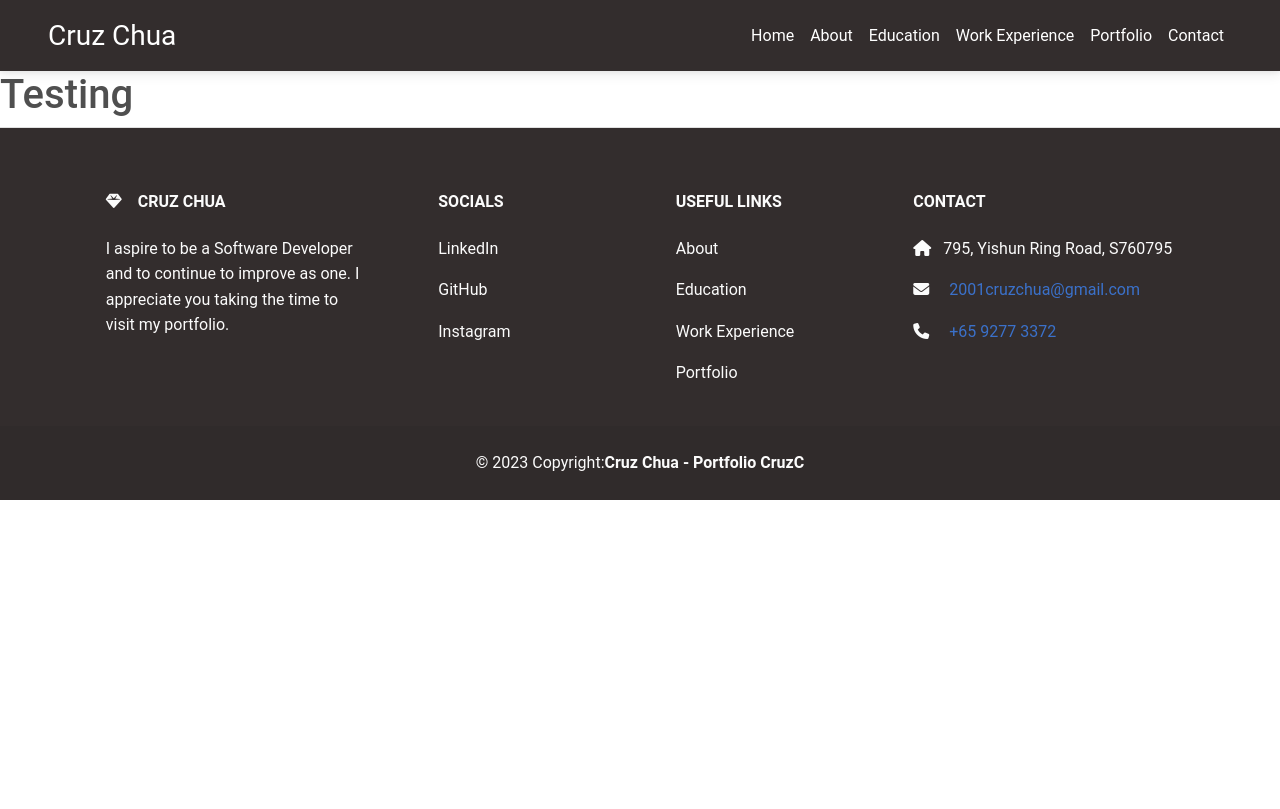
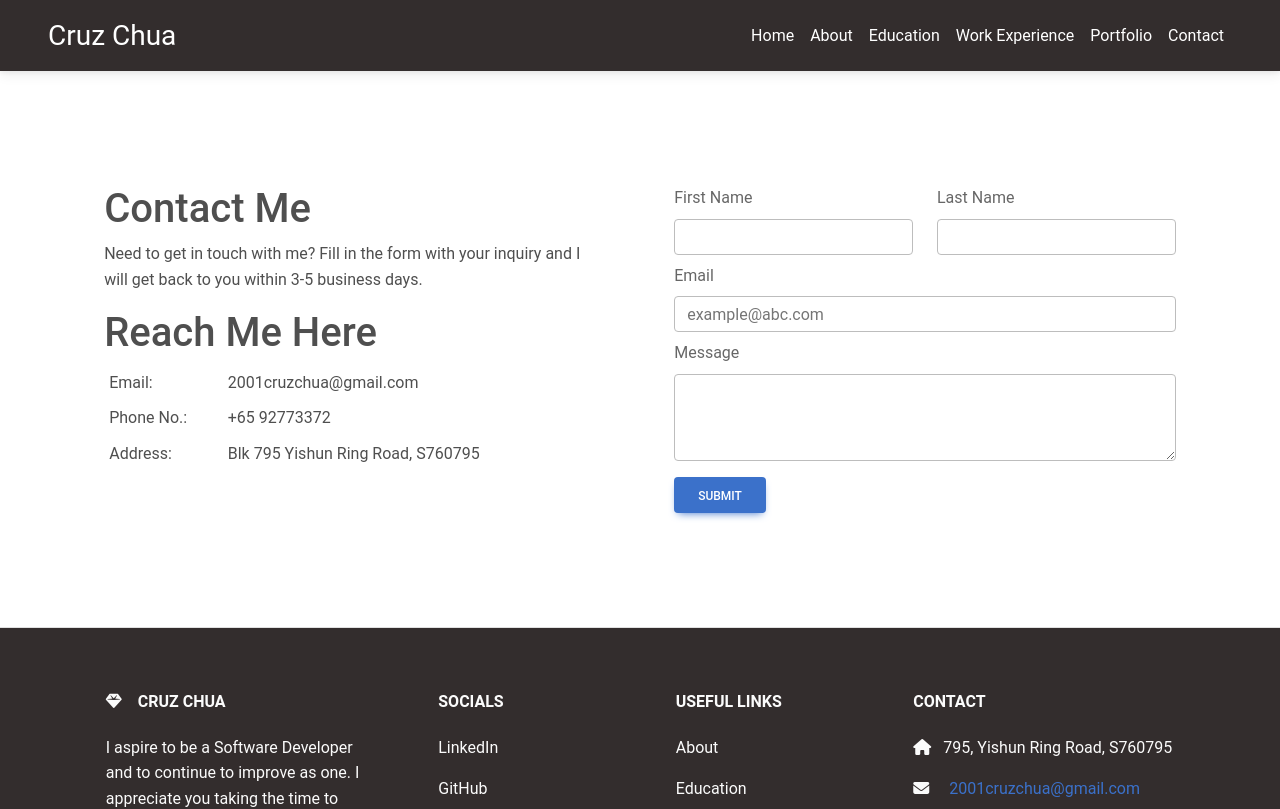
Before and after one commit to CruzChua2001/CruzChua2001-Portfolio, a React app: page /contact in a window 1280 px wide. Shown: the top 809 px of the page. Built offline with nearby package versions, Linux system fonts and the light colour scheme.

Commit message:
Add: Contact page

```diff
--- a/src/static/portfolio/contact/Contact.js
+++ b/src/static/portfolio/contact/Contact.js
@@ -1,8 +1,74 @@
 import React from "react";
+import Container from 'react-bootstrap/Container'
+import Form from 'react-bootstrap/Form'
+import Button from 'react-bootstrap/Button'
+import styled from "styled-components";
+
+const Div = styled.div`
+    margin-block: 5%;
+    padding: 5% 3%;
+`
+
+const Td = styled.td`
+    padding: 1%;
+`
 
 const Contact = _ => {
     return (
-        <h1>Testing</h1>
+        <Container>
+            <div className="row">
+                <Div className="col-12 col-lg-6">
+                    <h1>Contact Me</h1>
+                    <p>
+                        Need to get in touch with me?
+                        Fill in the form with your inquiry and I will get back to you within 3-5 business days.
+                    </p>
+                    <h1>Reach Me Here</h1>
+
+                    <table width="100%">
+                        <tbody>
+                            <tr>
+                                <Td>Email:</Td>
+                                <Td>2001cruzchua@gmail.com</Td>
+                            </tr>
+                            <tr>
+                                <Td>Phone No.:</Td>
+                                <Td>+65 92773372</Td>
+                            </tr>
+                            <tr>
+                                <Td>Address:</Td>
+                                <Td rowSpan="2">
+                                    Blk 795 Yishun Ring Road,
+                                    S760795
+                                </Td>
+                            </tr>
+                        </tbody>
+                    </table>
+                </Div>
+                <Div className="col-12 col-lg-6">
+                    <div className="row">
+                        <Form.Group className="col-6">
+                            <Form.Label>First Name</Form.Label>
+                            <Form.Control type="text" />
+                        </Form.Group>
+                        <Form.Group className="col-6">
+                            <Form.Label>Last Name</Form.Label>
+                            <Form.Control type="text" />
+                        </Form.Group>
+                        <Form.Group className="col-12 mt-2">
+                            <Form.Label>Email</Form.Label>
+                            <Form.Control type="email" placeholder="example@abc.com" />
+                        </Form.Group>
+                        <Form.Group className="col-12 mt-2">
+                            <Form.Label>Message</Form.Label>
+                            <Form.Control as="textarea" rows={3} />
+                        </Form.Group>
+                    </div>
+
+                    <Button className="mt-3">Submit</Button>
+                </Div>
+            </div>
+        </Container>
     )
 }
 
```
